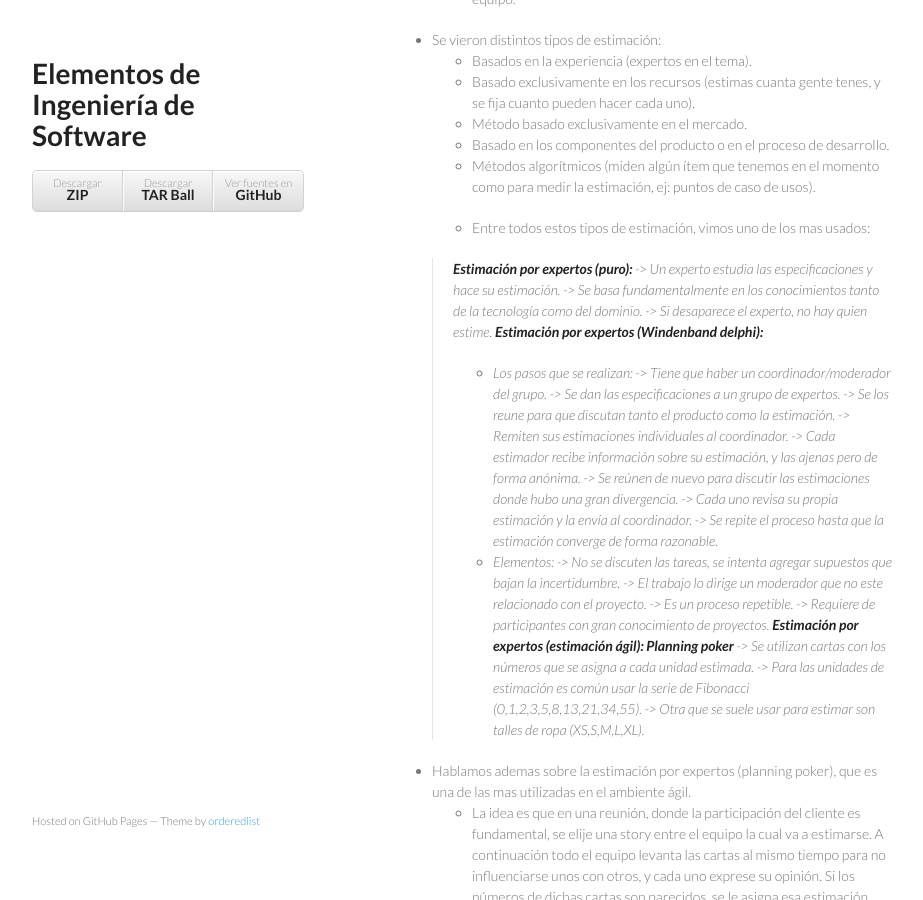
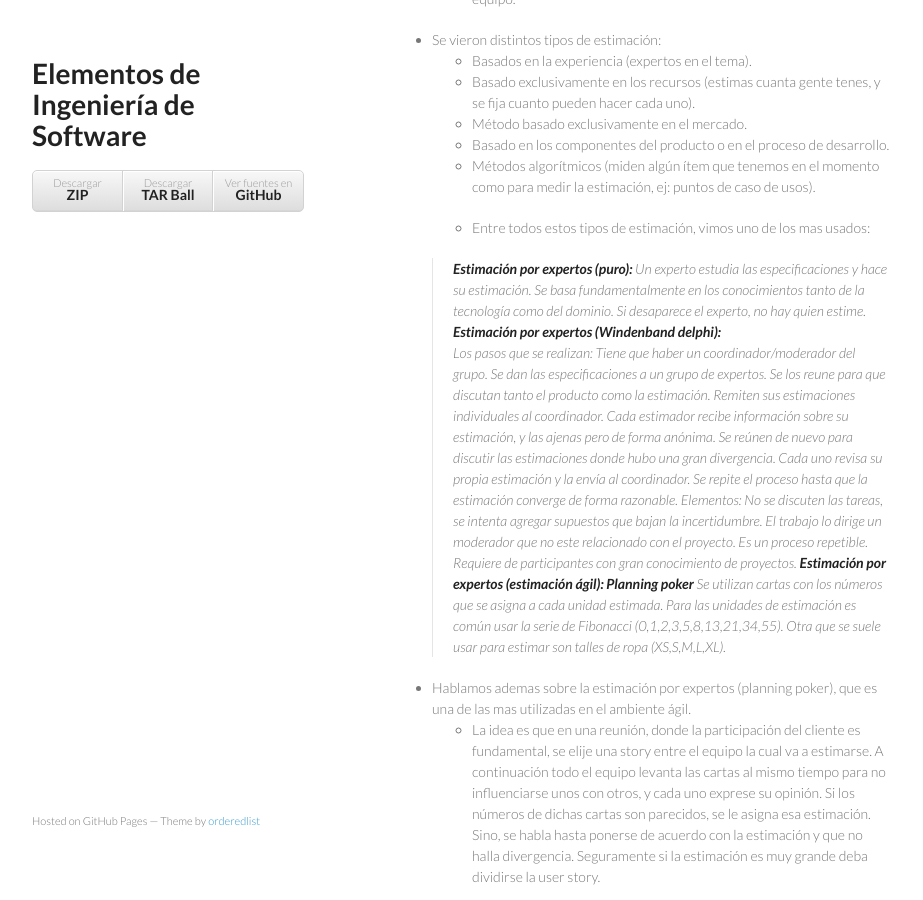
Before and after one commit to SoftwareEngineeringUNQ/bitacora, a Jekyll site: the page built from _posts/2014-10-01-resumen-clase-13.md, in a window 1280 px wide and 900 px high, scrolled down 648 px. Shown: the whole window, without its empty margins (178-1101 px from the left). Built offline with Jekyll 4.4.1, drawn with Linux system fonts in a browser that asks for light colours.

```diff
--- a/_posts/2014-10-01-resumen-clase-13.md
+++ b/_posts/2014-10-01-resumen-clase-13.md
@@ -34,28 +34,28 @@ Por eso lo mejor es aceptar que se va a tener esa incertidumbre y no mentirse a
     * Entre todos estos tipos de estimación, vimos uno de los mas usados:
 
 	>**Estimación por expertos (puro):**
-	-> Un experto estudia las especificaciones y hace su estimación.
-	-> Se basa fundamentalmente en los conocimientos tanto de la tecnología como del dominio.
-	-> Si desaparece el experto, no hay quien estime.
+	Un experto estudia las especificaciones y hace su estimación.
+	Se basa fundamentalmente en los conocimientos tanto de la tecnología como del dominio.
+	Si desaparece el experto, no hay quien estime.
 	>**Estimación por expertos (Windenband delphi):**
-	* *Los pasos que se realizan:*
-	-> Tiene que haber un coordinador/moderador del grupo.
-	-> Se dan las especificaciones a un grupo de expertos.
-	-> Se los reune para que discutan tanto el producto como la estimación.
-	-> Remiten sus estimaciones individuales al coordinador.
-	-> Cada estimador recibe información sobre su estimación, y las ajenas pero de forma anónima.
-	-> Se reúnen de nuevo para discutir las estimaciones donde hubo una gran divergencia.
-	-> Cada uno revisa su propia estimación y la envía al coordinador.
-	-> Se repite el proceso hasta que la estimación converge de forma razonable.
-	* *Elementos:*
-	-> No se discuten las tareas, se intenta agregar supuestos que bajan la incertidumbre.
-	-> El trabajo lo dirige un moderador que no este relacionado con el proyecto.
-	-> Es un proceso repetible.
-	-> Requiere de participantes con gran conocimiento de proyectos.
+	*Los pasos que se realizan:*
+	Tiene que haber un coordinador/moderador del grupo.
+	Se dan las especificaciones a un grupo de expertos.
+	Se los reune para que discutan tanto el producto como la estimación.
+	Remiten sus estimaciones individuales al coordinador.
+	Cada estimador recibe información sobre su estimación, y las ajenas pero de forma anónima.
+	Se reúnen de nuevo para discutir las estimaciones donde hubo una gran divergencia.
+	Cada uno revisa su propia estimación y la envía al coordinador.
+	Se repite el proceso hasta que la estimación converge de forma razonable.
+	*Elementos:*
+	No se discuten las tareas, se intenta agregar supuestos que bajan la incertidumbre.
+	El trabajo lo dirige un moderador que no este relacionado con el proyecto.
+	Es un proceso repetible.
+	Requiere de participantes con gran conocimiento de proyectos.
 	>**Estimación por expertos (estimación ágil): Planning poker**
-	-> Se utilizan cartas con los números que se asigna a cada unidad estimada.
-	-> Para las unidades de estimación es común usar la serie de Fibonacci (0,1,2,3,5,8,13,21,34,55).
-	-> Otra que se suele usar para estimar son talles de ropa (XS,S,M,L,XL).
+	Se utilizan cartas con los números que se asigna a cada unidad estimada.
+	Para las unidades de estimación es común usar la serie de Fibonacci (0,1,2,3,5,8,13,21,34,55).
+	Otra que se suele usar para estimar son talles de ropa (XS,S,M,L,XL).
 
 * Hablamos ademas sobre la estimación por expertos (planning poker), que es una de las mas utilizadas en el ambiente ágil.
     * La idea es que en una reunión, donde la participación del cliente es fundamental, se elije una story entre el equipo la cual va a estimarse. A continuación todo el equipo levanta las cartas al mismo tiempo para no influenciarse unos con otros, y cada uno exprese su opinión. Si los números de dichas cartas son parecidos, se le asigna esa estimación. Sino, se habla hasta ponerse de acuerdo con la estimación y que no halla divergencia. Seguramente si la estimación es muy grande deba dividirse la user story.
```
